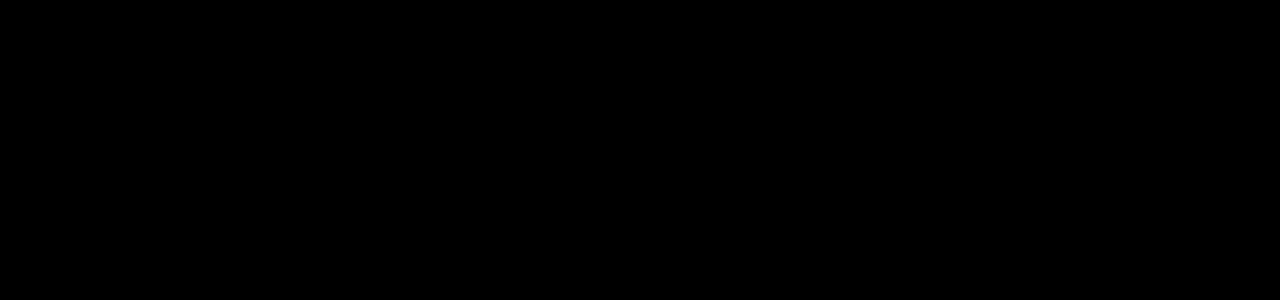
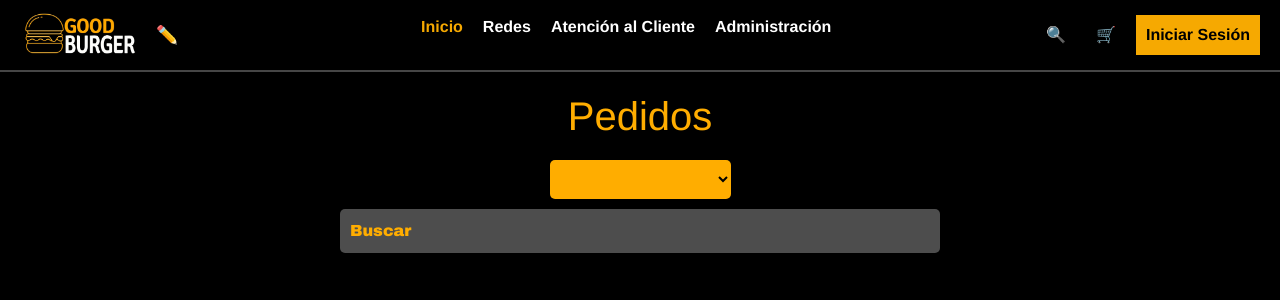
Before and after one commit to GersonDanielGuerrero/Progra-III-2024, a Vue app in the folder frontend/: page /pedidos in a window 1280 px wide. Shown: the top 300 px of the page. Built offline with nearby package versions, Linux system fonts and the light colour scheme.

Commit message:
Se agregaron los primeros estilos

```diff
--- a/frontend/src/views/ListaPedidos.vue
+++ b/frontend/src/views/ListaPedidos.vue
@@ -1,20 +1,117 @@
 <template>
     <div>
-
+        <BarraMenu/>
+        <main>
+    <h1>Pedidos</h1>
+    <div class="controls">
+        <select v-model="opcionSelector" class="selector-comp">
+        <option value="actuales">Pedidos actuales</option>
+        <option value="historial">Historial de pedidos</option>
+        </select>
+        <CajaTexto
+        placeholder="Buscar"
+        type="text"
+        v-model="filtro"
+        />
+    </div>
+    <div class="pedido-lista">
+        <div v-for="pedido in pedidosFiltrados" :key="pedido.id" class="pedido">
+        <p class="fecha">{{ pedido.fecha }}</p>
+        <p class="cliente">{{ pedido.cliente }}</p>
+        <p class="tipo">{{ pedido.tipo }}</p>
+        <p class="direccion">{{ pedido.direccion }}</p>
+        <p class="cantidad">{{ pedido.cantidad }} <span class="precio">{{ pedido.precio }}</span></p>
+        </div>
+    </div>
+    </main>
     </div>
 </template>
 
 <style scoped>
+* {
+margin: 0;
+padding: 0;
+box-sizing: border-box;
+}
 
+body {
+font-family: Arial, sans-serif;
+background-color: #111;
+color: #fff;
+}
+
+h1 {
+text-align: center;
+margin: 20px 0;
+color: #ffad00;
+}
+
+.controls {
+display: flex;
+flex-direction: column;
+align-items: center;
+gap: 10px;
+margin-bottom: 20px;
+max-width: 600px;
+margin: 0 auto;
+}
+
+.selector-comp {
+padding: 10px;
+font-size: 16px;
+background-color: #ffad00;
+color: #000;
+border: none;
+border-radius: 5px;
+}
+
+.pedido-lista {
+display: grid;
+grid-template-columns: repeat(auto-fit, minmax(300px, 1fr));
+gap: 20px;
+padding: 20px;
+}
+
+.pedido {
+background-color: #444;
+padding: 20px;
+border-radius: 5px;
+}
+
+.fecha {
+color: #ffad00;
+font-weight: bold;
+}
+
+.cliente,
+.direccion,
+.cantidad
+.tipo {
+margin: 5px 0;
+color: #fff
+}
+
+.precio {
+float: right;
+color: #ffad00;
+font-weight: bold;
+}
 </style>
 
 <script>
+import BarraMenu from '@/components/BarraMenu.vue';
+import CajaTexto from '@/components/CajaTexto.vue';
+
 //Importaciones de componentes
 
 
 //Fin de importaciones de componentes
 export default {
     name: 'ListaPedidos',
+    components: {
+        BarraMenu,
+        CajaTexto,
+    },
     data() {
         return {
 
```
